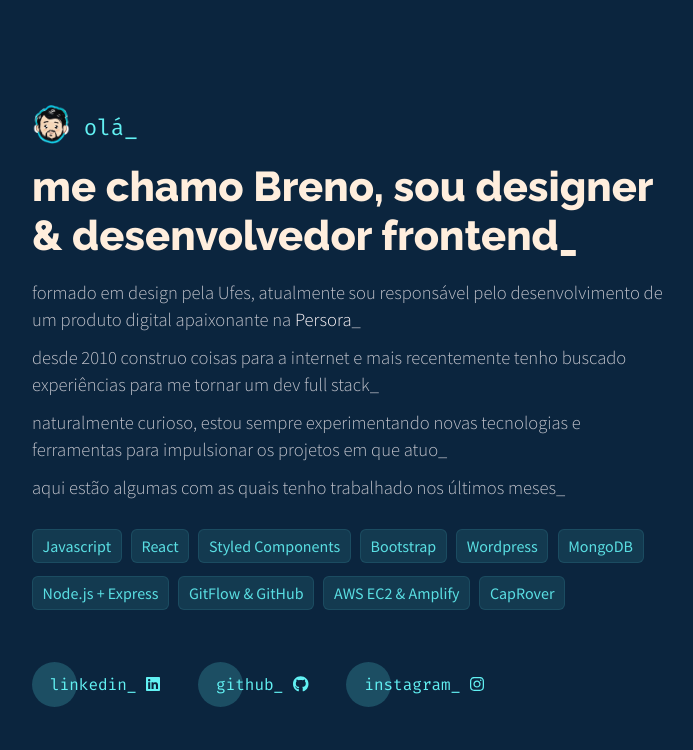
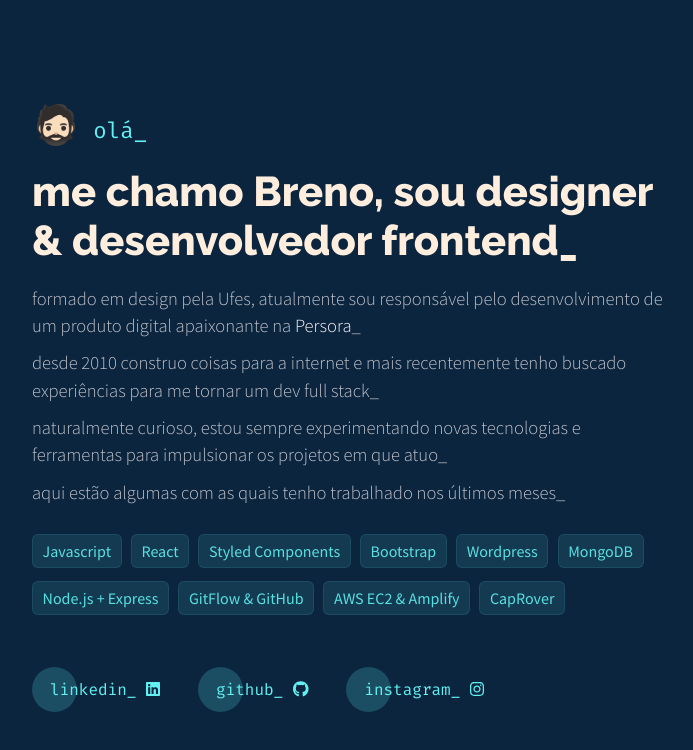
Before and after one commit to brenoserafini/.dev, a React (Vite) app: page / in a window 1280 px wide. Shown: the top 750 px of the page, without its empty margins (38-731 px from the left). Built offline with nearby package versions, Linux system fonts and the light colour scheme.

Commit message:
Remover dist do .gitignore

```diff
--- a/src/components/Cover/Cover.tsx
+++ b/src/components/Cover/Cover.tsx
@@ -19,7 +19,8 @@
   return (
     <Container>
       <Content>
-        <p className='hello'><img src='/images/brenoByTitsay-shortpixel.png'alt='by Titsay' /> olá_</p>
+        <p className='hello'><span>🧔🏻</span> olá_</p>
+        {/* <p className='hello'><img src='/images/brenoByTitsay-shortpixel.png'alt='by Titsay' /> olá_</p> */}
         <h1>
           me chamo Breno, sou designer<br/>
           & desenvolvedor frontend_
```
Also changed, not shown: 29 other files (tests, documents, lock files or other folders).
